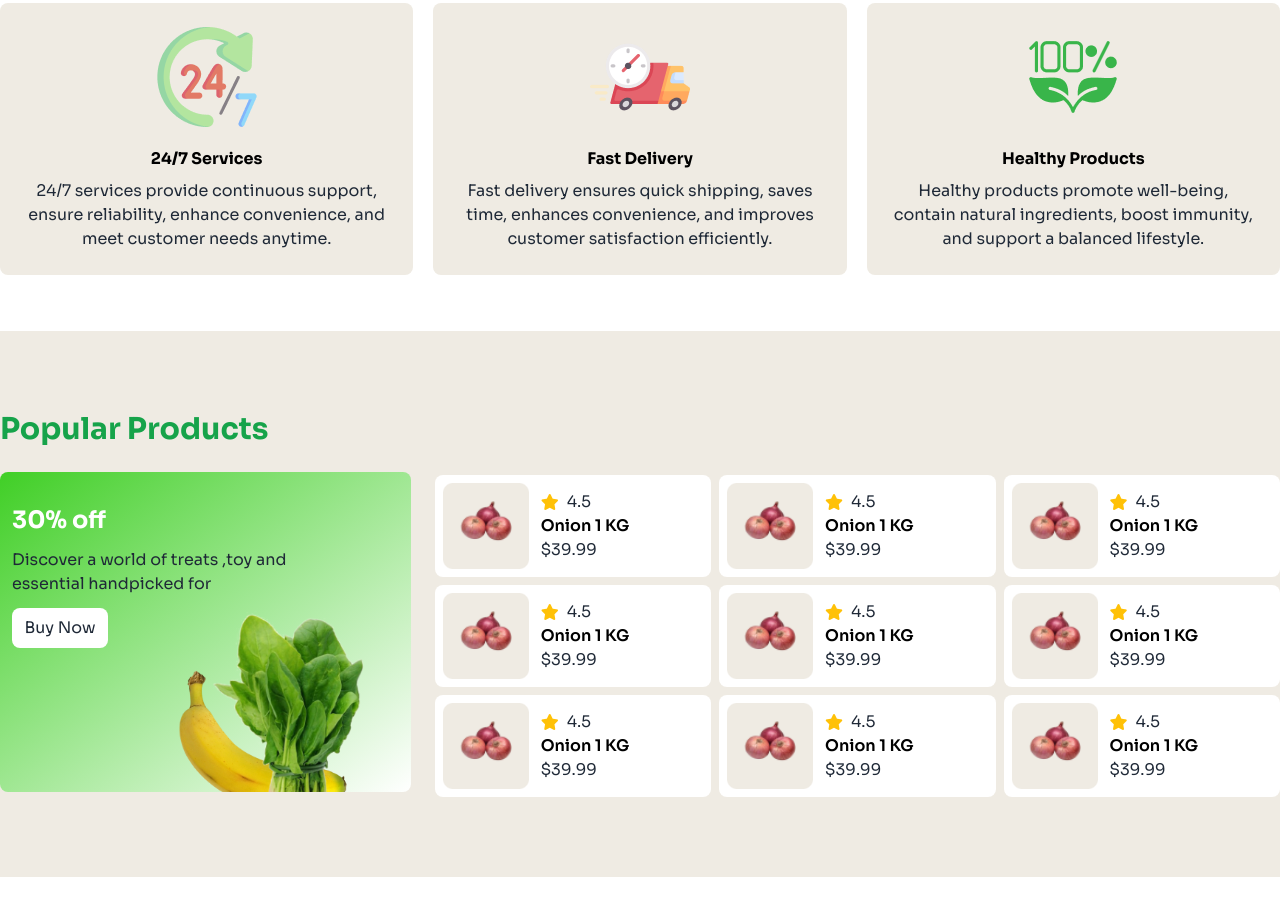
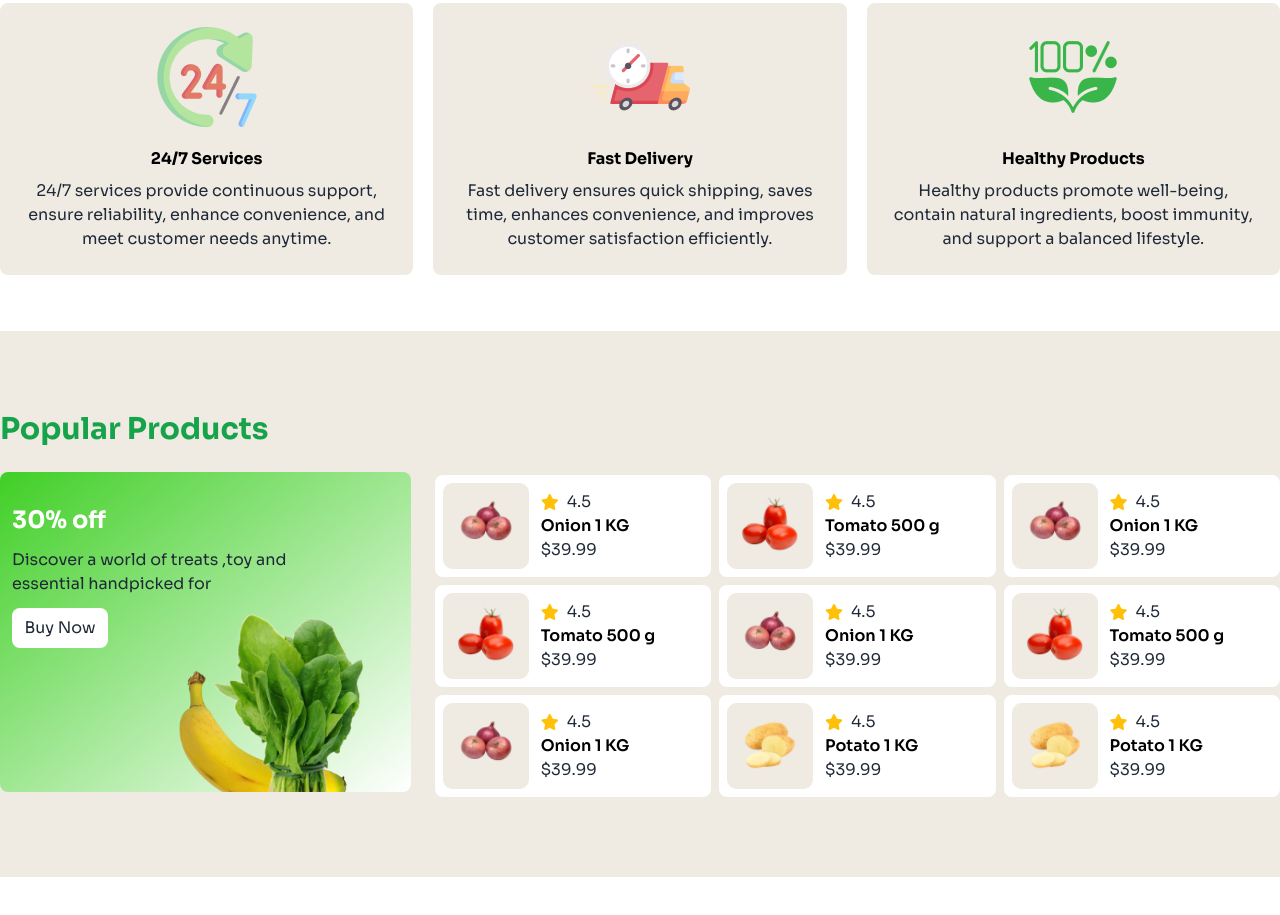
Before and after one commit to mdrifatshahriar1125/Living-Lab-A3, a plain HTML site: page index.html in a window 1280 px wide. Shown: the part 1157-2072 px from the top of the page. Drawn offline with nearby package versions, Linux system fonts and the light colour scheme.

Commit message:
popular product section edited

```diff
--- a/index.html
+++ b/index.html
@@ -42,6 +42,11 @@
         .mobile-logo {
             display: none;
         }
+        @media screen and (max-width:768px){
+            .last-card{
+                display: none;
+            }
+        }
 
         @media screen and (max-width:639px) {
 
@@ -70,6 +75,7 @@
             .nbb {
                 border-bottom: 2px solid green;
             }
+
 
 
         }
@@ -187,7 +193,7 @@
                     <div class="p-2 flex gap-3 bg-white rounded-lg flex-1">
                          <!-- vegetable image -->
                           <div class="rounded-xl">
-                            <img src="assets/onion.png" alt="">
+                            <img src="assets/tomato.png" alt="">
                           </div>
                          <!-- vegetable content -->
                          <div class="flex items-center">
@@ -196,7 +202,7 @@
                                     <i class="fa-solid fa-star text-[#FFC107]"></i>
                                     <h2>4.5</h2>
                                 </div>
-                                <h2 class="text-black font-semibold ">Onion 1 KG</h2>
+                                <h2 class="text-black font-semibold ">Tomato 500 g </h2>
                                 <h3>$39.99</h3>
                               </div>
                          </div>
@@ -223,7 +229,7 @@
                     <div class="p-2 flex gap-3 bg-white rounded-lg flex-1">
                          <!-- vegetable image -->
                           <div class="rounded-xl">
-                            <img src="assets/onion.png" alt="">
+                            <img src="assets/tomato.png" alt="">
                           </div>
                          <!-- vegetable content -->
                          <div class="flex items-center">
@@ -232,7 +238,7 @@
                                     <i class="fa-solid fa-star text-[#FFC107]"></i>
                                     <h2>4.5</h2>
                                 </div>
-                                <h2 class="text-black font-semibold ">Onion 1 KG</h2>
+                                <h2 class="text-black font-semibold ">Tomato 500 g </h2>
                                 <h3>$39.99</h3>
                               </div>
                          </div>
@@ -259,7 +265,7 @@
                     <div class="p-2 flex gap-3 bg-white rounded-lg flex-1">
                          <!-- vegetable image -->
                           <div class="rounded-xl">
-                            <img src="assets/onion.png" alt="">
+                            <img src="assets/tomato.png" alt="">
                           </div>
                          <!-- vegetable content -->
                          <div class="flex items-center">
@@ -268,7 +274,7 @@
                                     <i class="fa-solid fa-star text-[#FFC107]"></i>
                                     <h2>4.5</h2>
                                 </div>
-                                <h2 class="text-black font-semibold ">Onion 1 KG</h2>
+                                <h2 class="text-black font-semibold ">Tomato 500 g </h2>
                                 <h3>$39.99</h3>
                               </div>
                          </div>
@@ -295,7 +301,7 @@
                     <div class="p-2 flex gap-3 bg-white rounded-lg flex-1">
                          <!-- vegetable image -->
                           <div class="rounded-xl">
-                            <img src="assets/onion.png" alt="">
+                            <img src="assets/potato.png" alt="">
                           </div>
                          <!-- vegetable content -->
                          <div class="flex items-center">
@@ -304,16 +310,16 @@
                                     <i class="fa-solid fa-star text-[#FFC107]"></i>
                                     <h2>4.5</h2>
                                 </div>
-                                <h2 class="text-black font-semibold ">Onion 1 KG</h2>
+                                <h2 class="text-black font-semibold ">Potato 1 KG</h2>
                                 <h3>$39.99</h3>
                               </div>
                          </div>
                   </div>
                    <!-- card 9 -->
-                    <div class="p-2 flex gap-3 bg-white rounded-lg flex-1">
+                    <div class="p-2 flex gap-3 bg-white rounded-lg flex-1 last-card">
                          <!-- vegetable image -->
                           <div class="rounded-xl">
-                            <img src="assets/onion.png" alt="">
+                            <img src="assets/potato.png" alt="">
                           </div>
                          <!-- vegetable content -->
                          <div class="flex items-center">
@@ -322,7 +328,7 @@
                                     <i class="fa-solid fa-star text-[#FFC107]"></i>
                                     <h2>4.5</h2>
                                 </div>
-                                <h2 class="text-black font-semibold ">Onion 1 KG</h2>
+                                <h2 class="text-black font-semibold ">Potato 1 KG</h2>
                                 <h3>$39.99</h3>
                               </div>
                          </div>
@@ -331,7 +337,7 @@
                 </div>
             </div>
         </section>
-        <!-- experimental test -->
+        <!--  -->
 
     </main>
 </body>
```
